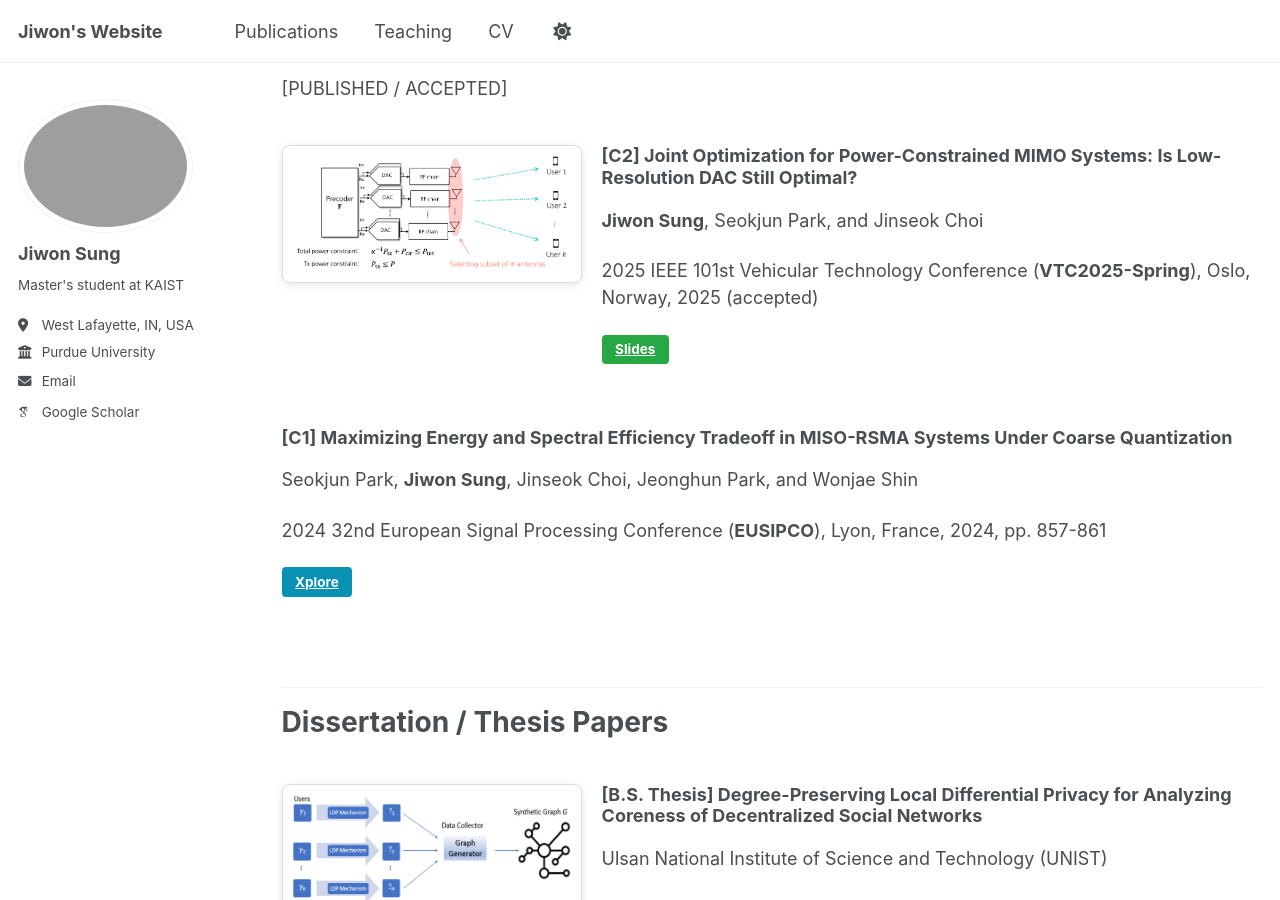
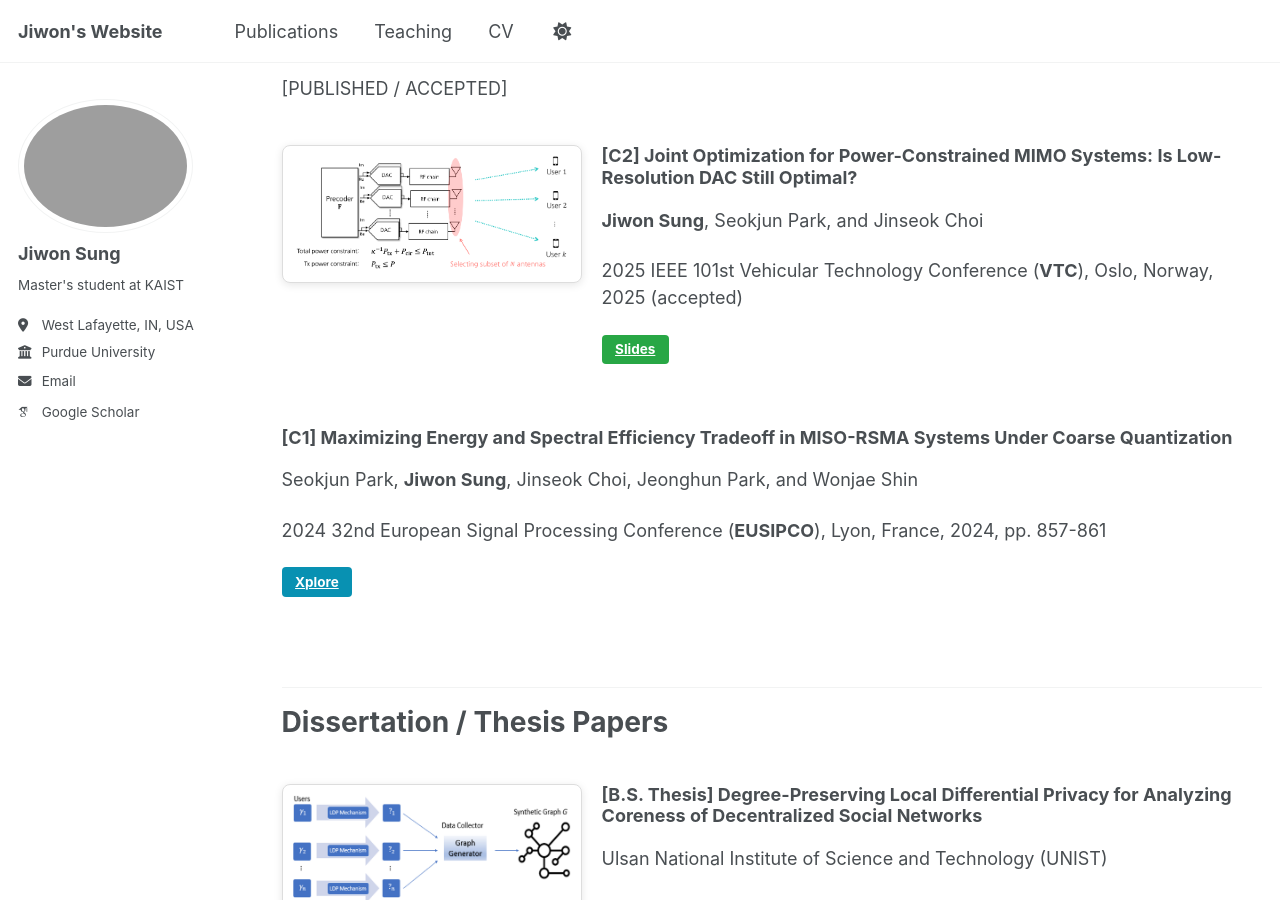
Before and after one commit to sunione/sunione.github.io, a Jekyll site: the page built from _pages/publications.md, in a window 1280 px wide and 900 px high, scrolled down 894 px. Built offline with Jekyll 4.4.1, drawn with Linux system fonts in a browser that asks for light colours; some web fonts are replaced.

Commit message:
Update publications.md

```diff
--- a/_pages/publications.md
+++ b/_pages/publications.md
@@ -73,7 +73,7 @@ International Conference Papers
   <div>
     <h3 style="margin-top: 0;"> [C2] Joint Optimization for Power-Constrained MIMO Systems: Is Low-Resolution DAC Still Optimal? </h3>
     <p> <strong>Jiwon Sung</strong>, Seokjun Park, and Jinseok Choi </p>
-    <p> 2025 IEEE 101st Vehicular Technology Conference (<strong>VTC2025-Spring</strong>), Oslo, Norway, 2025 (accepted) </p>
+    <p> 2025 IEEE 101st Vehicular Technology Conference (<strong>VTC</strong>), Oslo, Norway, 2025 (accepted) </p>
     <p>
       <!-- <a href="https://ieeexplore.ieee.org/abstract/document/10714955" class="btn btn--xplore btn--small">Xplore</a> -->
       <a href="/files/VTC2025_JiwonSung_vf.pptx" class="btn btn--slides btn--small">Slides</a>
```
